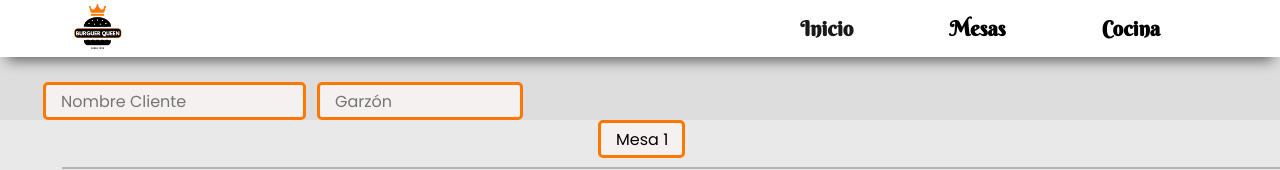
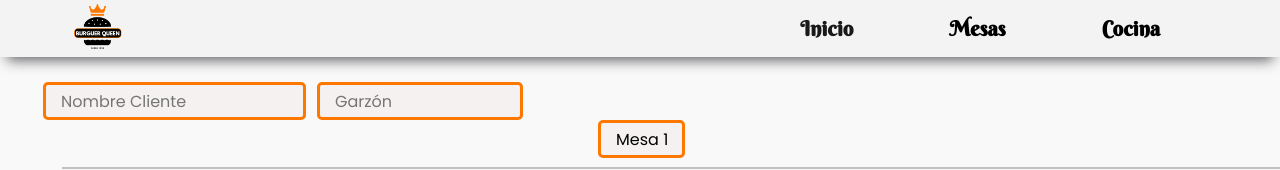
Before and after one commit to luzciel/Burgen-queen, a React (Create React App) app: page /orders/1 in a window 1280 px wide. Shown: the top 170 px of the page. Built offline with nearby package versions, Linux system fonts and the light colour scheme; no server answers.

Commit message:
css orders

```diff
--- a/src/components/home/home.css
+++ b/src/components/home/home.css
@@ -26,7 +26,7 @@ border: 1px solid rgba(0, 0, 0, 0.25);
 }
 
 .navbar-expand-lg {
-  background-color: white;
+  background-color: rgba(203, 203, 203, 0.11);
   box-shadow: 0 10px 14px -7px #5b5b5f;
   height: 57px;
 }
--- a/src/components/orders/Orders.css
+++ b/src/components/orders/Orders.css
@@ -222,6 +222,6 @@
 
   }
 
- .inputsContainer{
-  background-color:rgba(203, 203, 203, 0.42);
+ .orders-container{
+  background-color:rgba(203, 203, 203, 0.11);
  }
--- a/src/components/orders/OrdersInputs.jsx
+++ b/src/components/orders/OrdersInputs.jsx
@@ -4,15 +4,12 @@ import MenuButtons from './MenuButtons'
 // import NumberTables from '../tables/NumberTable'
 
 const OrdersInputs = (props) =>{
-    // console.log("hola", props)
     return (
         <div className="inputsContainer">
             <input type="text" className="clientName" placeholder="Nombre Cliente"/>
             <input type="text" className="waiterName" placeholder="Garzón" />
             {/* <input type="text" className="tableNumber" placeholder="Mesa" value={`Mesa ${props.match.params.numTable}`} />
             <hr className="hrOrders"></hr> */}
-
-
         </div>
 
     )
--- a/src/components/tables/tables.css
+++ b/src/components/tables/tables.css
@@ -3,6 +3,7 @@
     height: 100vw;
     display: flex;
     flex-direction: column;
+    background-color:  rgba(203, 203, 203, 0.11);
 }
 
 .text-tables{
--- a/src/data/menu.json
+++ b/src/data/menu.json
@@ -20,7 +20,7 @@
         },
         {
             "id": 4,
-            "producto": "Jugo de frutas natural",
+            "producto": "Jugo de frutas",
             "precio": "700",
             "img": "https://i.imgur.com/rQc0izk.jpeg",
             "opciones": [
--- a/src/views/OrdersViews.jsx
+++ b/src/views/OrdersViews.jsx
@@ -1,10 +1,8 @@
 import React from 'react'
 import "../components/orders/Orders.css"
-// import OrdersInpunts from '../components/orders/OrdersInputs'
 import MenuButtons from '../components/orders/MenuButtons'
 import BreakfastMenu from '../components/orders/BreakfastMenu'
 import OrdersInputs from '../components/orders/OrdersInputs'
-//import orders from '../components/orders/OrdersInputs'
 import LunchMenu from '../components/orders/LunchMenu'
 import OrderDetail from '../components/orders/OrderDetail'
 import LunchView from '../components/orders/LunchView'
@@ -31,7 +29,7 @@ const OrdersViews = (props) => {
   }
 
   return (
-    <div className="inputsContainer">
+    <div className="orders-container">
         <OrdersInputs/>
         <input type="text" className="tableNumber" placeholder="Mesa" value={`Mesa ${props.match.params.numTable}`} />
         <hr className="hrOrders"></hr>
```
